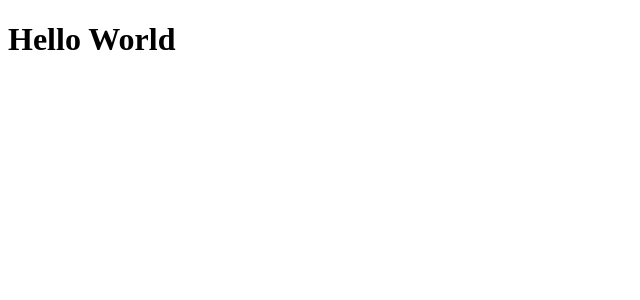
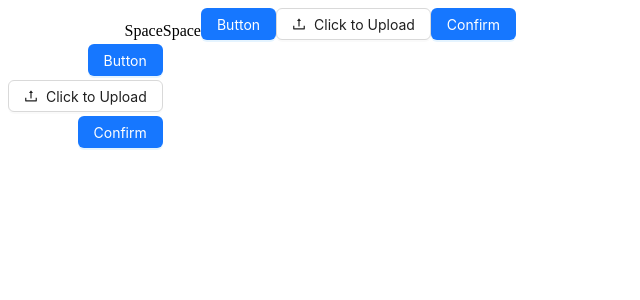
Before and after one commit to mackxu/react-components-test, a React (Vite) app in the folder components/Space/: page / in a window 1280 px wide. Shown: the top 300 px of the page, without its empty margins (0-640 px from the left). Built offline with nearby package versions, Linux system fonts and the light colour scheme.

Commit message:
feat: space done

```diff
--- a/components/Space/src/App.tsx
+++ b/components/Space/src/App.tsx
@@ -1,10 +1,45 @@
-import { useState } from 'react';
+import { UploadOutlined } from '@ant-design/icons';
+import { Button, Divider, Popconfirm, Upload } from 'antd';
+
+import { Space } from './Space';
 
 function App() {
   return (
-    <div className="App">
-      <h1>Hello World</h1>
-    </div>
+    <>
+      <Space
+        split={<Divider type="vertical" />}
+        direction="vertical"
+        align="end"
+        size={['large', 'small']}
+      >
+        Space
+        <Button type="primary">Button</Button>
+        <Upload>
+          <Button icon={<UploadOutlined />}>Click to Upload</Button>
+        </Upload>
+        <Popconfirm
+          title="Are you sure delete this task?"
+          okText="Yes"
+          cancelText="No"
+        >
+          <Button type="primary">Confirm</Button>
+        </Popconfirm>
+      </Space>
+      <Space split={<Divider type="vertical" />} wrap align="end">
+        Space
+        <Button type="primary">Button</Button>
+        <Upload>
+          <Button icon={<UploadOutlined />}>Click to Upload</Button>
+        </Upload>
+        <Popconfirm
+          title="Are you sure delete this task?"
+          okText="Yes"
+          cancelText="No"
+        >
+          <Button type="primary">Confirm</Button>
+        </Popconfirm>
+      </Space>
+    </>
   );
 }
 
--- /dev/null
+++ b/components/Space/src/Space/index.scss
@@ -0,0 +1,18 @@
+.space {
+  display: inline-flex;
+  &--vertical {
+    flex-direction: column;
+  }
+  &--align-center {
+    align-items: center;
+  }
+  &--align-start {
+    align-items: flex-start;
+  }
+  &--align-end {
+    align-items: flex-end;
+  }
+  &--align-baseline {
+    align-items: baseline;
+  }
+}
--- /dev/null
+++ b/components/Space/src/Space/index.tsx
@@ -0,0 +1,71 @@
+import React, { useMemo } from 'react';
+import cx from 'classnames';
+
+import './index.scss';
+
+export type SizeType = 'small' | 'middle' | 'large' | number | undefined;
+
+interface SpaceProps extends React.HTMLAttributes<HTMLDivElement> {
+  className?: string;
+  style?: React.CSSProperties;
+  direction?: 'horizontal' | 'vertical';
+  align?: 'start' | 'end' | 'center' | 'baseline';
+  wrap?: boolean;
+  size?: SizeType | [SizeType, SizeType];
+  split?: React.ReactNode;
+}
+
+const spaceSizeMap = {
+  small: 4,
+  middle: 8,
+  large: 12,
+};
+
+export function Space({
+  className,
+  style,
+  children,
+  direction = 'horizontal',
+  align = 'center',
+  wrap = false,
+  size,
+  split,
+  ...otherProps
+}: SpaceProps) {
+  const [horizontalSize, verticalSize] = useMemo(() => {
+    if (Array.isArray(size)) {
+      return size;
+    }
+    return [size, size];
+  }, [size]);
+  const otherStyles: React.CSSProperties = {};
+  otherStyles.columnGap = `${spaceSizeMap[horizontalSize]}px`;
+  otherStyles.rowGap = `${spaceSizeMap[verticalSize]}px`;
+  if (wrap) {
+    otherStyles.flexWrap = 'wrap';
+  }
+  return (
+    <div
+      className={cx(
+        className,
+        'space',
+        `space--${direction}`,
+        `space--align-${align}`
+      )}
+      style={{
+        ...style,
+        ...otherStyles,
+      }}
+      {...otherProps}
+    >
+      {React.Children.map(children, (child, index) => {
+        const key = child?.key ?? `space-item-${index}`;
+        return (
+          <div key={key} className="space-item">
+            {child}
+          </div>
+        );
+      })}
+    </div>
+  );
+}
--- a/package.json
+++ b/package.json
@@ -13,6 +13,8 @@
   "dependencies": {
     "@ant-design/icons": "^5.6.1",
     "ahooks": "^3.8.4",
-    "antd": "^5.24.1"
+    "antd": "^5.24.1",
+    "classnames": "^2.5.1",
+    "sass-embedded": "^1.85.0"
   }
 }
```
Also changed, not shown: 2 other files (tests, documents, lock files or other folders).
